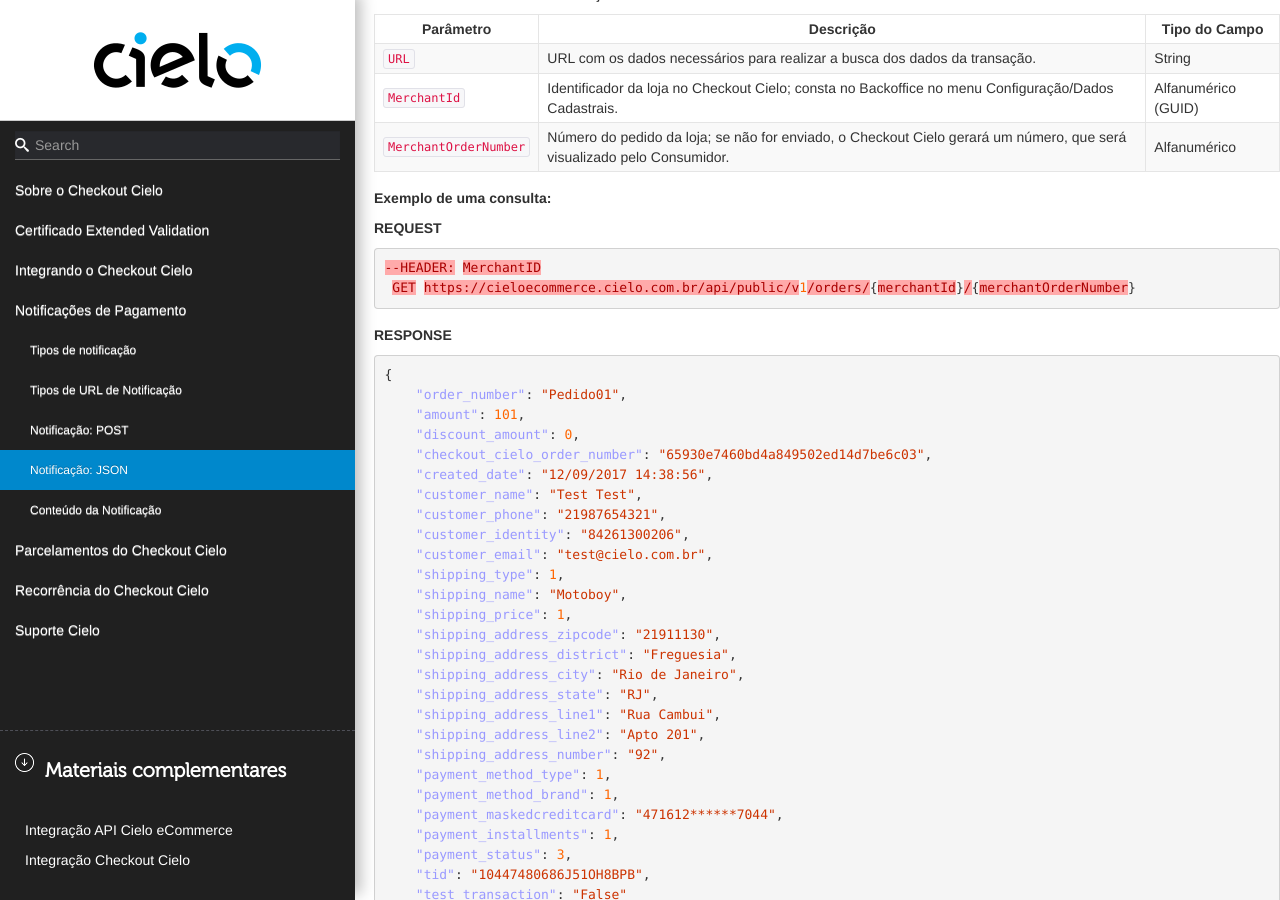
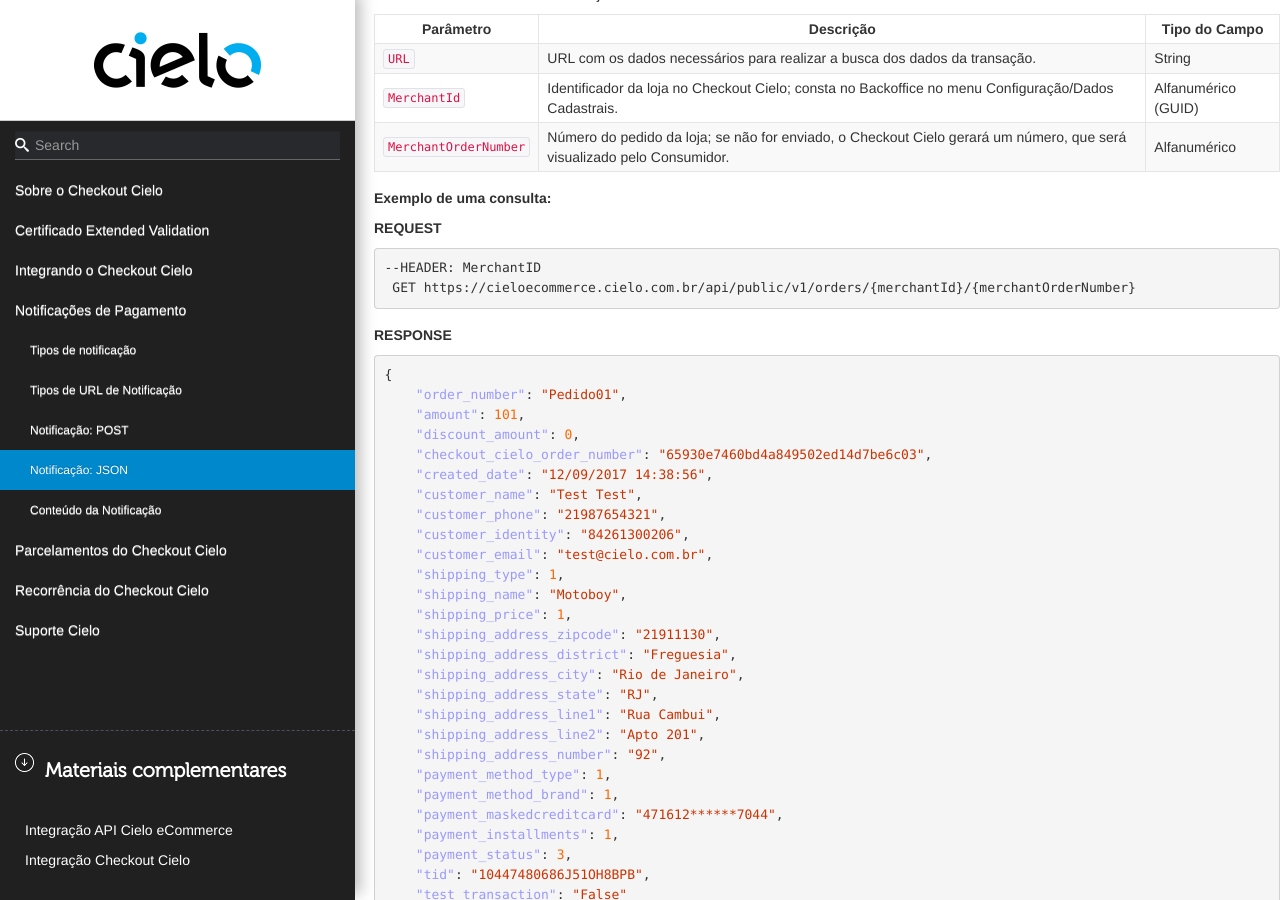
Before and after one commit to DeveloperCielo/Tutorial, a Jekyll site: the page built from _posts/2017-08-25-Checkout.md, in a window 1280 px wide and 900 px high, scrolled down 40541 px. Built offline with Jekyll 4.4.1, drawn with Linux system fonts in a browser that asks for light colours; some web fonts are replaced.

Commit message:
Updated '_posts/2017-08-25-Checkout.md' via CloudCannon

````diff
--- a/_posts/2017-08-25-Checkout.md
+++ b/_posts/2017-08-25-Checkout.md
@@ -645,7 +645,7 @@
 Para enviar um Desconto sobre o `Carrinho` basta enviar o nó abaixo dentro do nó `Cart`
 
 ```json
-      "Discount":{
+      "Discount": {
          "Type":"Percent",
          "Value":00
       }
@@ -672,7 +672,7 @@
 Para enviar um Desconto sobre o `Boleto` e `Débito online` basta enviar dentro do nó Payment os campos abaixo:
 
 ```json
-      "Payment":{
+      "Payment": {
         "BoletoDiscount":15,
         "DebitDiscount":10,
         "FirstInstallmentDiscount":90
@@ -1161,7 +1161,7 @@
 
 **REQUEST**
 
-```json
+```html
 --HEADER: MerchantID
  GET https://cieloecommerce.cielo.com.br/api/public/v1/orders/{merchantId}/{merchantOrderNumber}
 ```
@@ -1382,7 +1382,7 @@
 Abaixo, um exemplo do Nó
 
 ```json
-"Payment":{
+"Payment": {
   "MaxNumberOfInstallments": 3
 }
 ```
````
